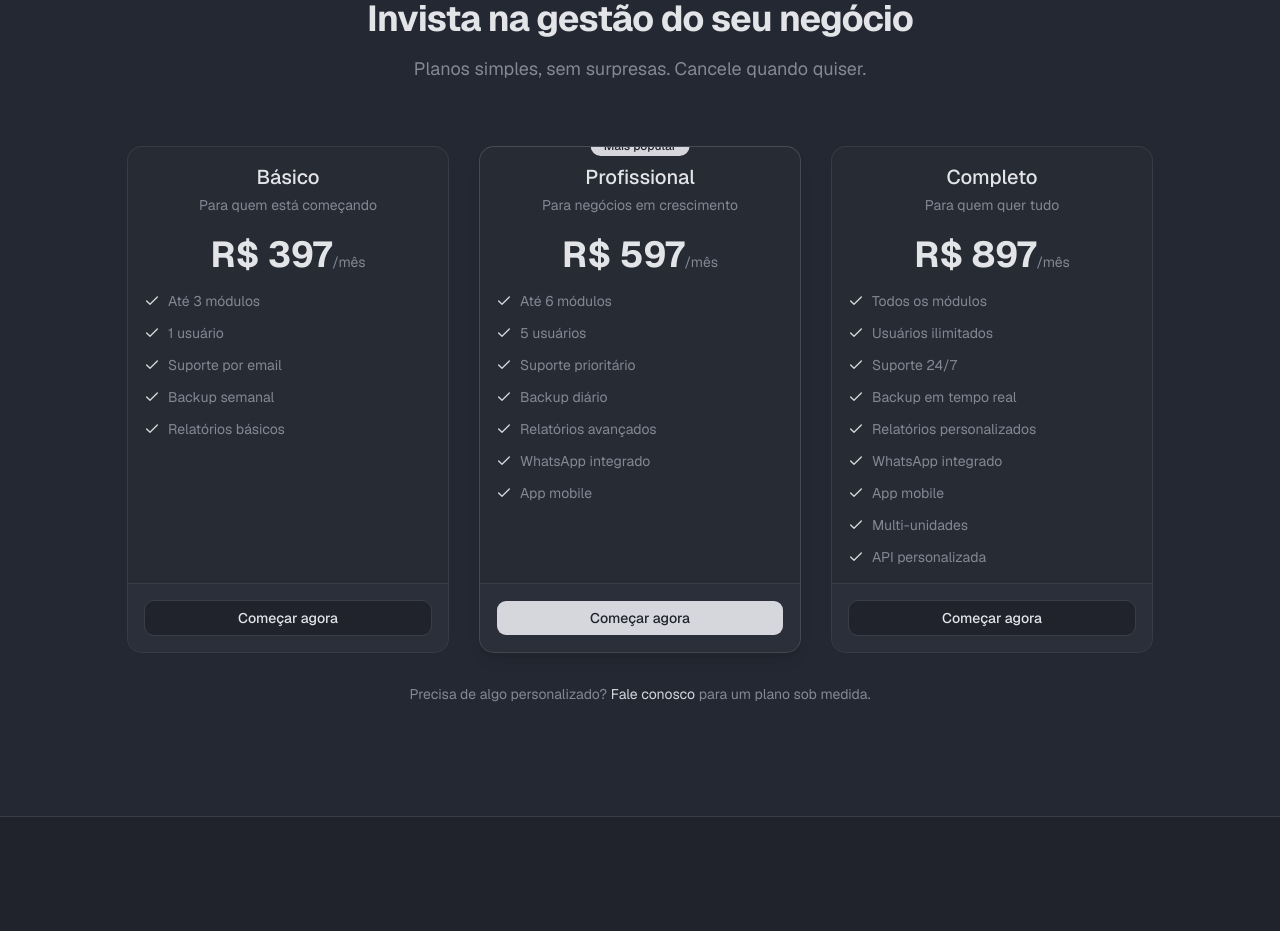
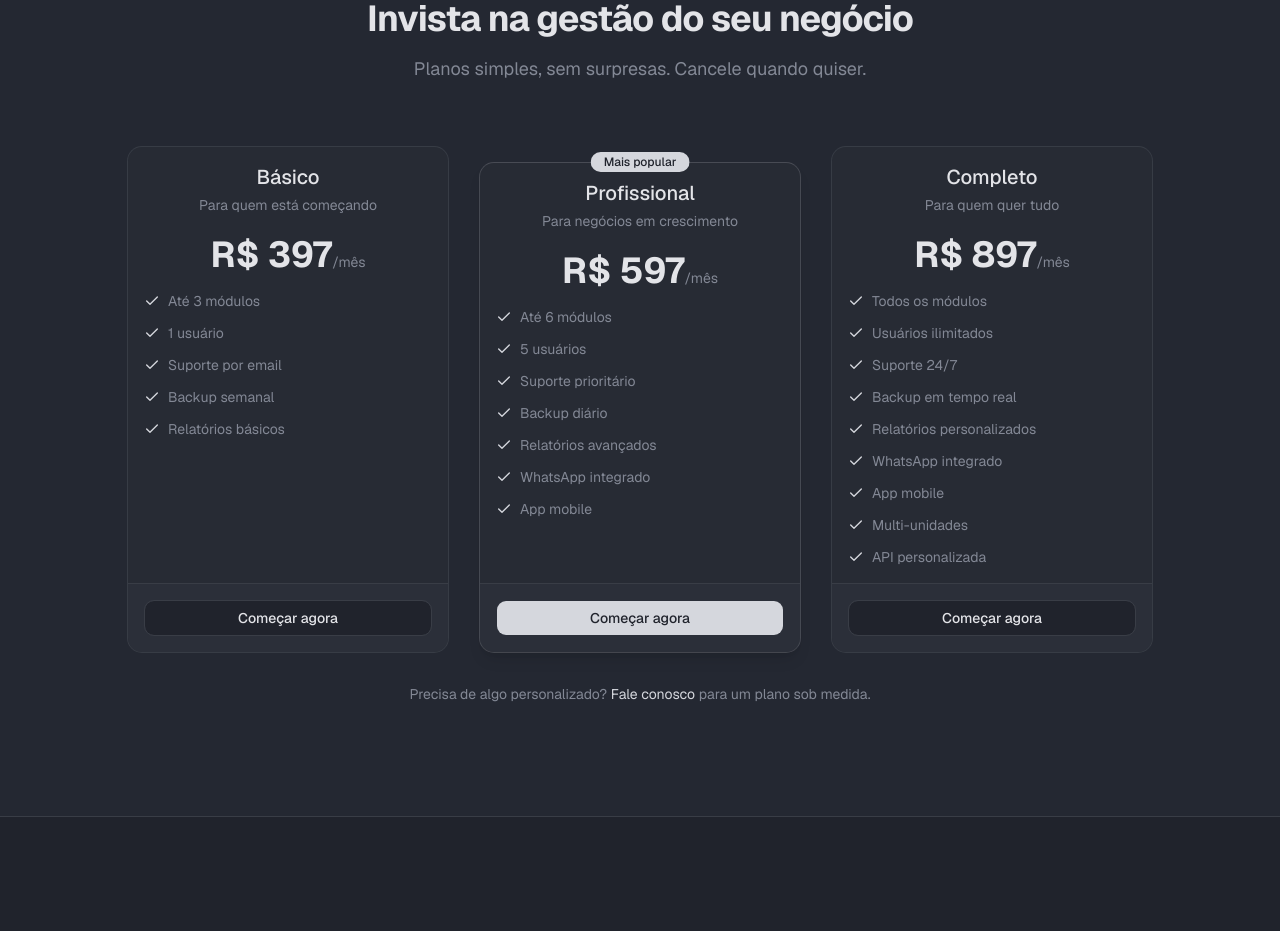
Before and after one commit to mmdj04/openbusiness, a Next.js app: page / in a window 1280 px wide. Shown: the part 4060-4991 px from the top of the page. Built offline with nearby package versions, Linux system fonts and the light colour scheme.

Commit message:
fix: badge 'Mais Popular' cortado no plano Profissional
- Adicionado mt-4 no card destacado para dar espaço acima
- Adicionado z-10 no badge para camada superior
- Adicionado overflow-visible no card para permitir badge fora do container

```diff
--- a/src/components/landing/pricing.tsx
+++ b/src/components/landing/pricing.tsx
@@ -87,12 +87,12 @@ export function Pricing() {
               key={plan.name}
               className={`relative flex flex-col ${
                 plan.highlight
-                  ? "border-primary ring-primary/20 shadow-lg ring-1"
+                  ? "border-primary ring-primary/20 mt-4 overflow-visible shadow-lg ring-1"
                   : ""
               }`}
             >
               {plan.badge && (
-                <div className="absolute -top-3 left-1/2 -translate-x-1/2">
+                <div className="absolute -top-3 left-1/2 z-10 -translate-x-1/2">
                   <Badge className="px-3">{plan.badge}</Badge>
                 </div>
               )}
```
